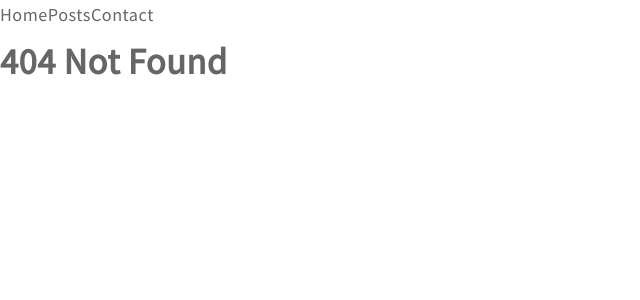
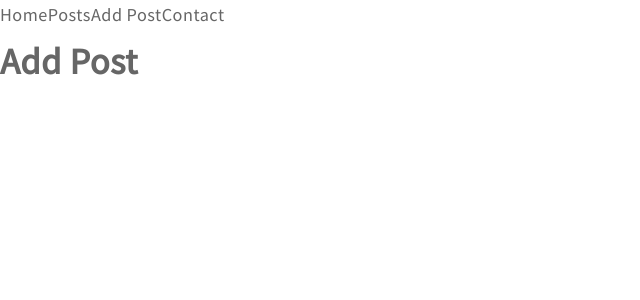
Before and after one commit to paulinastefanska/MERN-FullStack-App, a React (Create React App) app in the folder client/: page /posts/new in a window 1280 px wide. Before the commit this address had no page. Shown: the top 300 px of the page, without its empty margins (0-640 px from the left). Built offline with nearby package versions, Linux system fonts and the light colour scheme.

Commit message:
Add subpage - add post

```diff
--- a/client/src/App.js
+++ b/client/src/App.js
@@ -8,6 +8,7 @@ import Home from './components/pages/Home/HomePage';
 import Posts from './components/pages/Posts/PostsPage';
 import Contact from './components/pages/Contact/ContactPage';
 import NotFound from './components/pages/NotFound/NotFoundPage';
+import AddPost from './components/pages/AddPost/AddPostPage';
 
 class App extends React.Component {
 
@@ -18,6 +19,7 @@ class App extends React.Component {
           <Route path="/" exact component={Home} />
           <Route path="/posts" exact component={Posts} />
           <Route path="/contact" exact component={Contact} />
+          <Route path="/posts/new" exact component={AddPost} />
           <Route component={NotFound} />
         </Switch>
       </MainLayout>
--- a/client/src/components/features/NavBar/NavBar.js
+++ b/client/src/components/features/NavBar/NavBar.js
@@ -8,6 +8,7 @@ class NavBar extends React.Component {
       <div>
         <Link to='/'>Home</Link>
         <Link to='/posts'>Posts</Link>
+        <Link to='/posts/new'>Add Post</Link>
         <Link to='/contact'>Contact</Link>
       </div>
     );
--- /dev/null
+++ b/client/src/components/pages/AddPost/AddPostPage.js
@@ -0,0 +1,9 @@
+import React from 'react';
+
+const AddPostPage = () => (
+  <div>
+    <h1>Add Post</h1>
+  </div>
+);
+
+export default AddPostPage;
```
